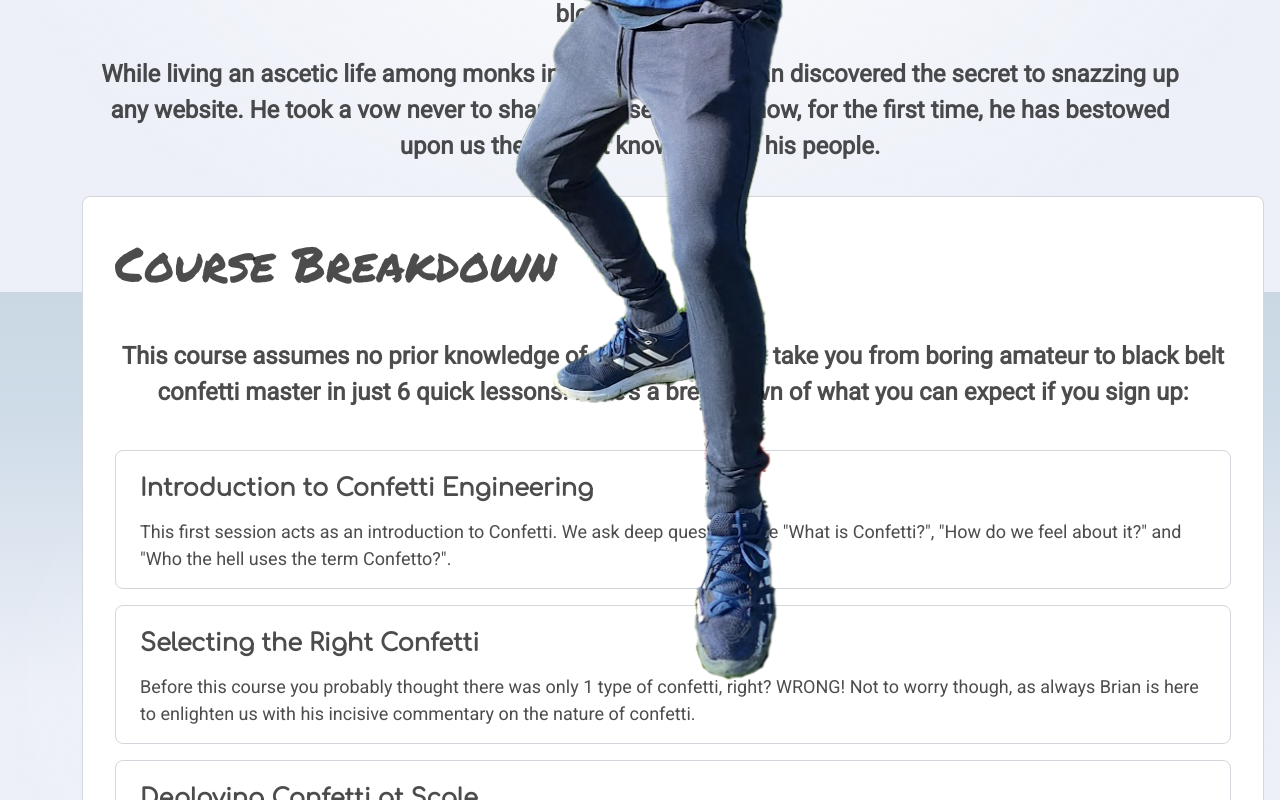
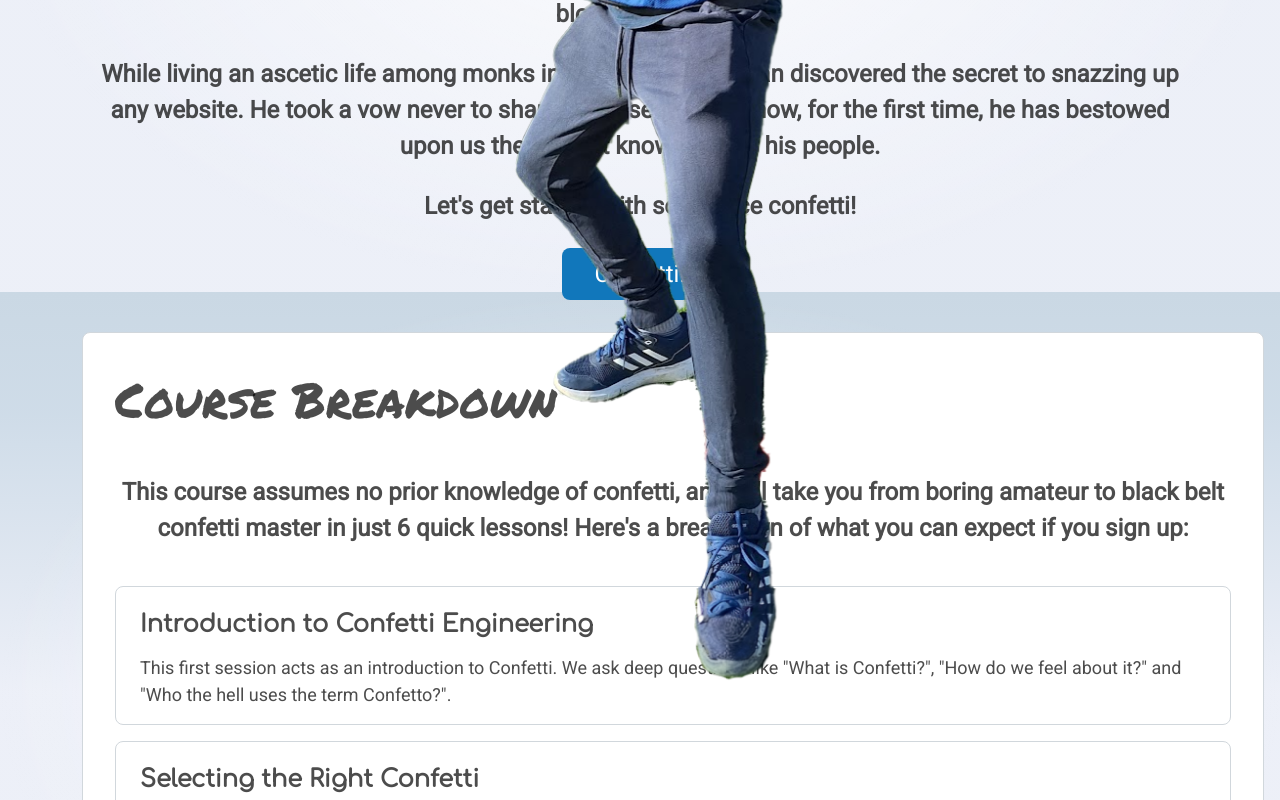
Before and after one commit to dhartirl/brian-birthday, a SvelteKit app: page / in a window 1280 px wide. Shown: the part 1308-2108 px from the top of the page. Built offline with nearby package versions, Linux system fonts and the light colour scheme.

Commit message:
add confetti!

```diff
--- a/package.json
+++ b/package.json
@@ -34,5 +34,8 @@
 		"vitest": "^0.25.8",
 		"web-vitals": "^3.5.0"
 	},
-	"type": "module"
+	"type": "module",
+	"dependencies": {
+		"canvas-confetti": "^1.9.2"
+	}
 }
--- a/src/routes/+page.svelte
+++ b/src/routes/+page.svelte
@@ -1,9 +1,41 @@
 <script>
+	import { browser } from '$app/environment';
 	import videoplayer from '$lib/images/videoplayer.png';
 	import hugo from '$lib/images/hugo.jpeg';
 	import deepak from '$lib/images/deepak.png';
 	import tim from '$lib/images/timcook.webp';
 	import brian from '$lib/images/Brian.png';
+
+	import confetti from 'canvas-confetti';
+
+	let clickCount = 0;
+	let confettiText = 'Confetti!';
+
+	let confettiCanvas = null;
+	if (browser) {
+		confettiCanvas = document.querySelector('.confetti-canvas');
+	}
+	const myConfetti = confetti.create(confettiCanvas, { resize: true, useWorker: true });
+
+	const doConfetti = () => {
+		clickCount++;
+		confettiText = getConfettiText();
+		myConfetti({
+			ticks: 1000,
+			angle: 90,
+			particleCount: 400,
+      //shapes: ['square', 'square', 'circle', 'star'],
+      spread: 90,
+      scalar: 3,
+      startVelocity: 150
+		});
+	};
+
+	const getConfettiText = () => {
+		if (clickCount > 2) return `MORE${'!'.repeat(clickCount)}`;
+		if (clickCount > 0) return 'More...';
+		return 'Confetti!';
+	};
 
 	let showBrian = false;
 
@@ -69,6 +101,7 @@
 
 <section>
 	<div class={`fade-to-black ${showBrian ? 'is-visible' : ''}`}>YOU DIED</div>
+	<canvas class="confetti-canvas" />
 	<img class={`brian ${showBrian ? 'is-angry' : ''}`} alt="Bet you like confetti now" src={brian} />
 	<div class={`page ${showBrian ? 'is-fading' : ''}`}>
 		<h1>Confetti for Dummies: A Revolutionary Approach to User Experience</h1>
@@ -90,6 +123,12 @@
 			snazzing up any website. He took a vow never to share these secrets but now, for the first
 			time, he has bestowed upon us the ancient knowledge of his people.
 		</p>
+
+		<p class="blurb">Let's get started with some nice confetti!</p>
+
+		<div class="confetti-gen">
+			<button class="button" on:click={() => doConfetti()}>{confettiText}</button>
+		</div>
 
 		<div class="course-breakdown">
 			<h2>Course Breakdown</h2>
@@ -181,6 +220,32 @@
 	.brian.is-angry {
 		top: 20vh;
 		filter: grayscale();
+	}
+
+  .confetti-canvas {
+    position: fixed;
+    width: 100vw;
+    height: 100vh;
+    top: 0;
+    bottom: 0;
+    left: 0;
+    right: 0;
+    pointer-events: none;
+    z-index: 500;
+  }
+
+	.confetti-gen {
+		display: flex;
+		align-items: center;
+		justify-content: center;
+	}
+	.button {
+		background: #1177bb;
+		color: #fff;
+		padding: 12px 32px;
+		font-size: 24px;
+		border-radius: 8px;
+		border: none;
 	}
 
 	.course-breakdown {
```
Also changed, not shown: 1 other file (tests, documents, lock files or other folders). Lines whose indentation alone changed are shown as unchanged.
